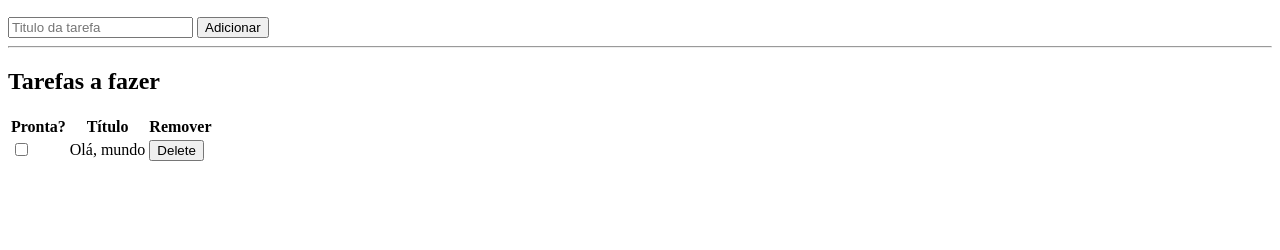
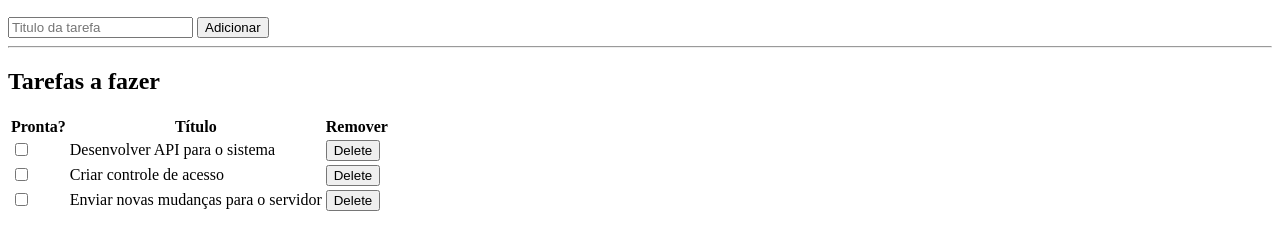
Before and after one commit to elisses/CadastroDeTarefas, a plain HTML site: page index.html in a window 1280 px wide. Shown: the part 110-360 px from the top of the page. Drawn offline with nearby package versions, Linux system fonts and the light colour scheme.

Commit message:
Listagem

```diff
--- a/index.html
+++ b/index.html
@@ -23,9 +23,9 @@
                 <th>Remover</th>
             </thead>
             <tbody>
-                <tr>
+                <tr v-for= "tarefa in tarefas">
                     <td><input type="checkbox"></td>
-                    <td>{{teste}}</td>
+                    <td>{{tarefa.titulo}}</td>
                     <td><button>Delete</button></td>
                 </tr>
             </tbody>
@@ -36,7 +36,11 @@
         var tarefasApp = new Vue({
             el: "#tarefasApp",
             data: {
-                teste: "Olá, mundo"
+                tarefas: [
+                    { titulo: "Desenvolver API para o sistema", pronta: false },
+                    { titulo: "Criar controle de acesso", pronta: false },
+                    { titulo: "Enviar novas mudanças para o servidor", pronta: false },
+                ]
             }
 
         })
```
